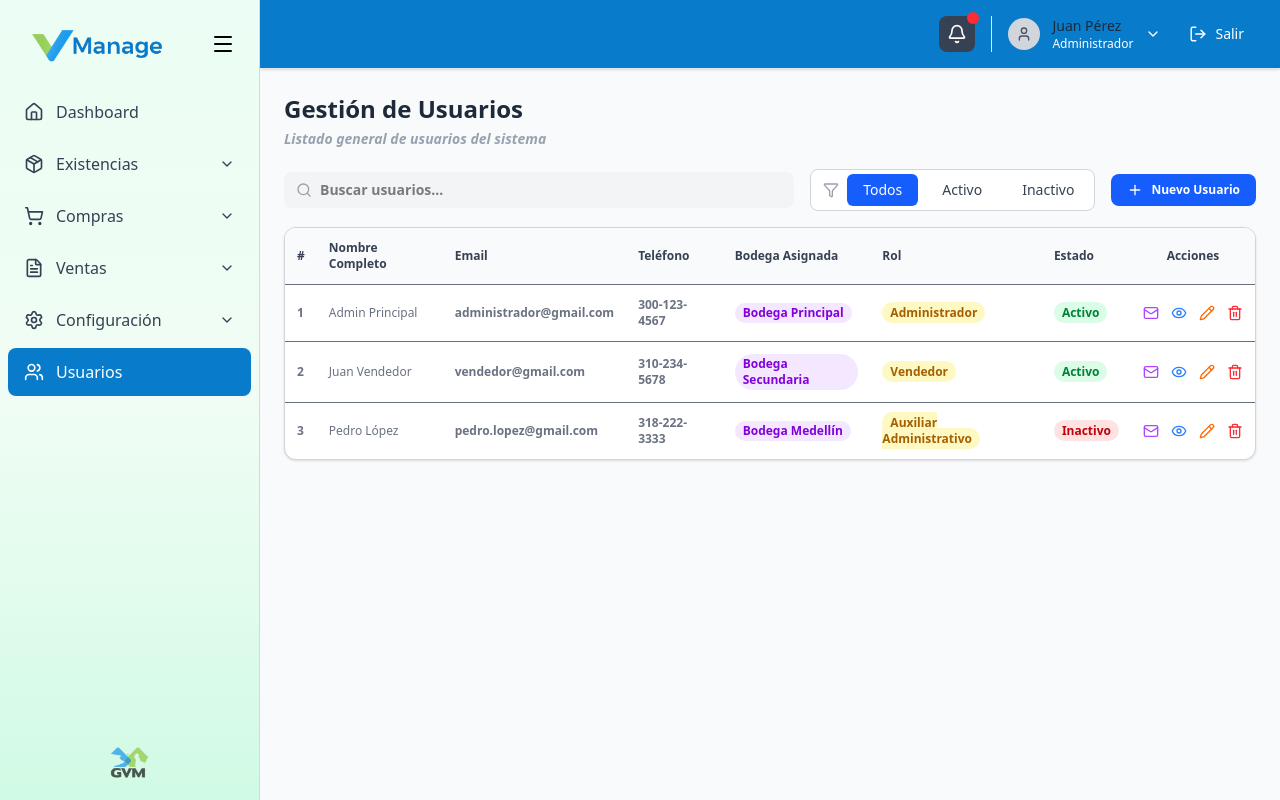
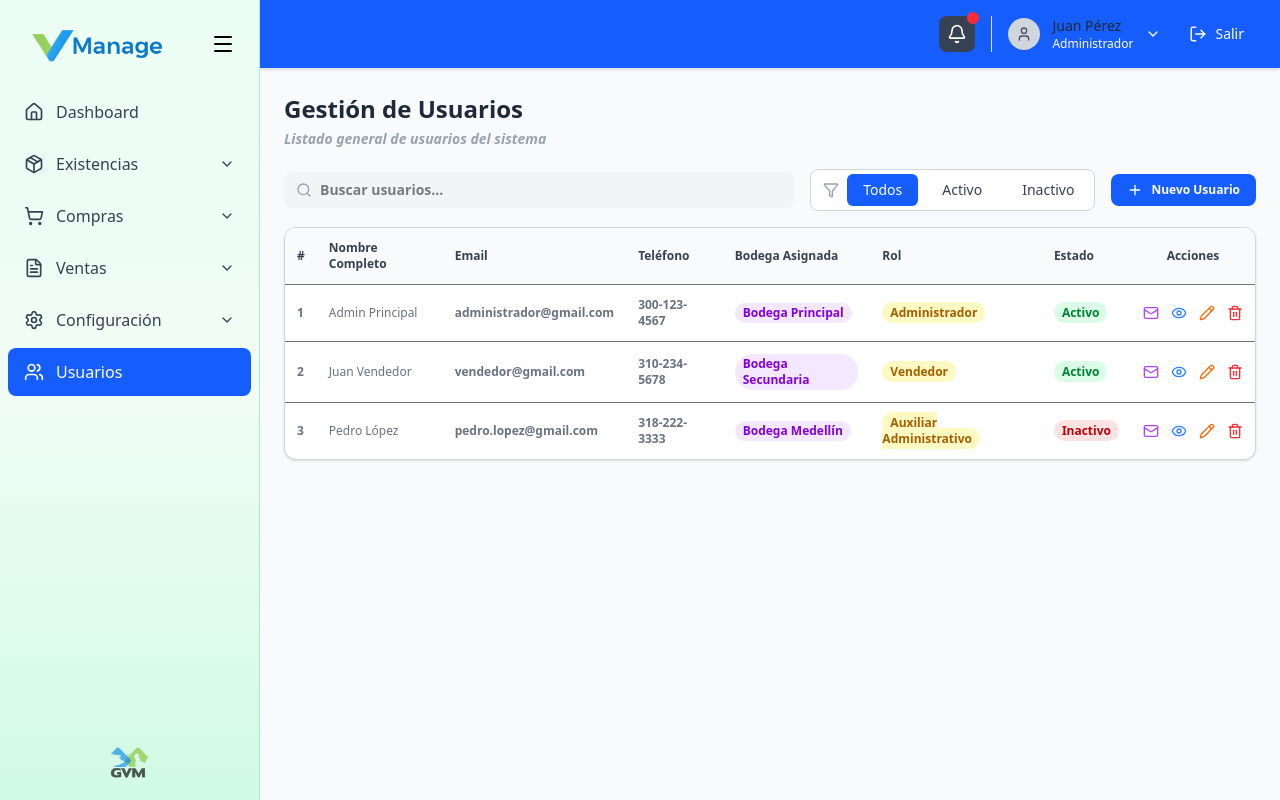
Before and after one commit to Josealeuribe/mi-proyecto-gvm-react, a React (Vite) app: page /dashboard/usuarios in a window 1280 px wide. Built offline with nearby package versions, Linux system fonts and the light colour scheme.

Commit message:
Modificaciones en colores del sidebar y navbar

```diff
--- a/src/feature/dashboard/components/navbar.jsx
+++ b/src/feature/dashboard/components/navbar.jsx
@@ -8,7 +8,7 @@ import {
 } from 'lucide-react';
 export const NavbarHome = () => {
   return (
-    <header className="bg-[rgb(8_123_203)] shadow-sm border-b border-gray-200">
+    <header className="bg-blue-600 shadow-sm border-b border-gray-200">
           <div className="flex items-center justify-between px-6 py-4">
             {/* Left side - Menu toggle and breadcrumb */}
             <div className="flex items-center space-x-4">
--- a/src/feature/dashboard/components/sidebar.jsx
+++ b/src/feature/dashboard/components/sidebar.jsx
@@ -128,7 +128,7 @@ export default function Sidebar() {
                     to={item.path}
                     className={({ isActive }) =>
                       `flex items-center px-4 py-3 rounded-lg mb-1 transition gap-3
-                        ${isActive ? "bg-[rgb(8_123_203)] text-white" : "text-gray-700 hover:bg-emerald-200"}`
+                        ${isActive ? "bg-blue-600 text-white" : "text-gray-700 hover:bg-emerald-200"}`
                     }
                   >
                     <Icon size={20} />
@@ -150,7 +150,7 @@ export default function Sidebar() {
                               to={child.path}
                               className={({ isActive }) =>
                                 `flex items-center gap-2 px-4 py-2 text-sm rounded-lg
-                                 ${isActive ? "bg-[rgb(8_123_203)] text-white" : "text-gray-600 hover:bg-emerald-200"}`
+                                 ${isActive ? "bg-blue-600 text-white" : "text-gray-600 hover:bg-emerald-200"}`
                               }
                             >
                               <ChildIcon size={16} />
@@ -172,7 +172,7 @@ export default function Sidebar() {
                               to={child.path}
                               className={({ isActive }) =>
                                 `flex items-center gap-2 px-4 py-2 text-sm rounded-lg mb-1
-                                 ${isActive ? "bg-[rgb(8_123_203)] text-white" : "text-gray-600 hover:bg-emerald-200"}`
+                                 ${isActive ? "bg-blue-600 text-white" : "text-gray-600 hover:bg-emerald-200"}`
                               }
                             >
                               <ChildIcon size={16} />
```
